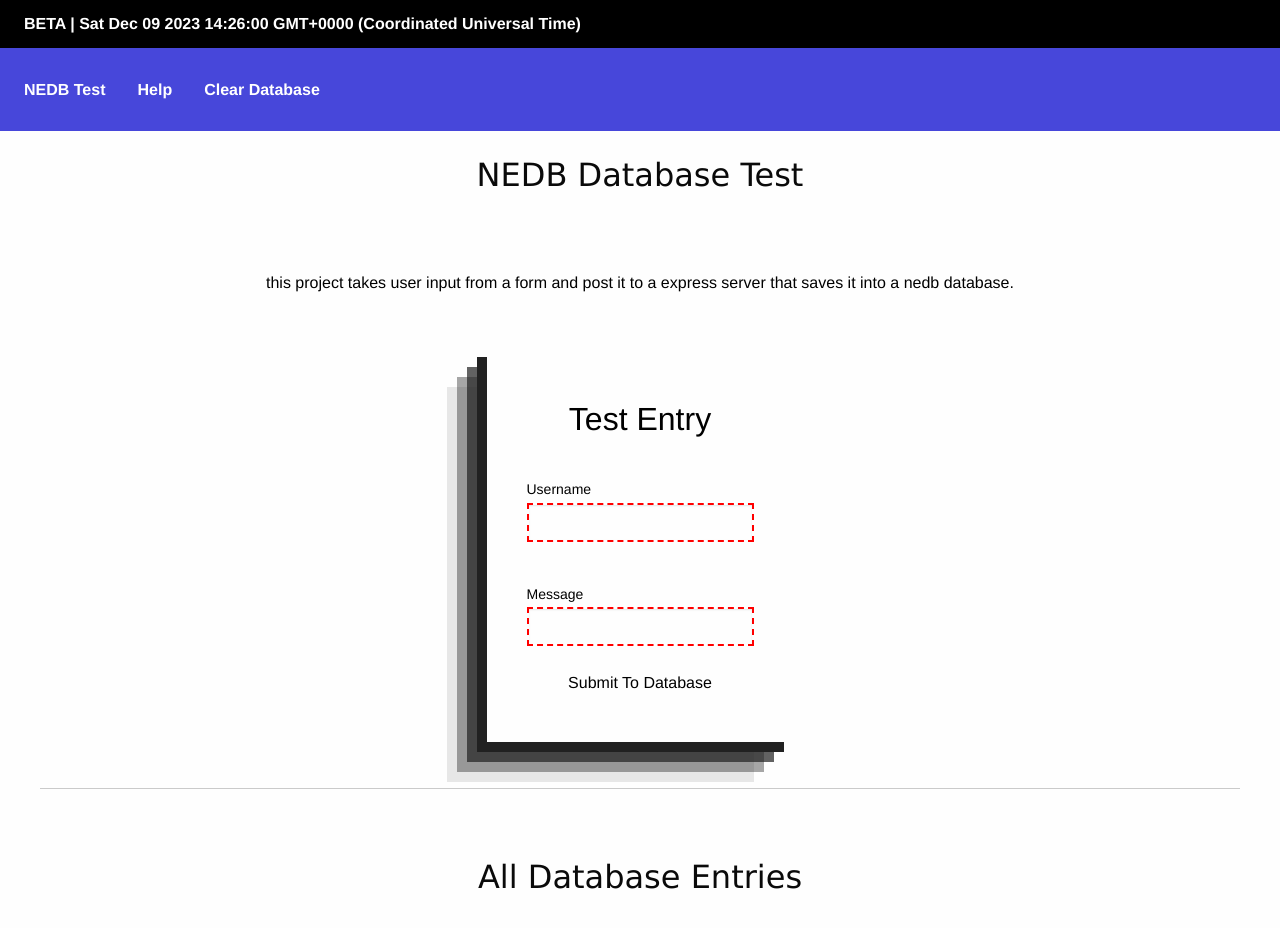
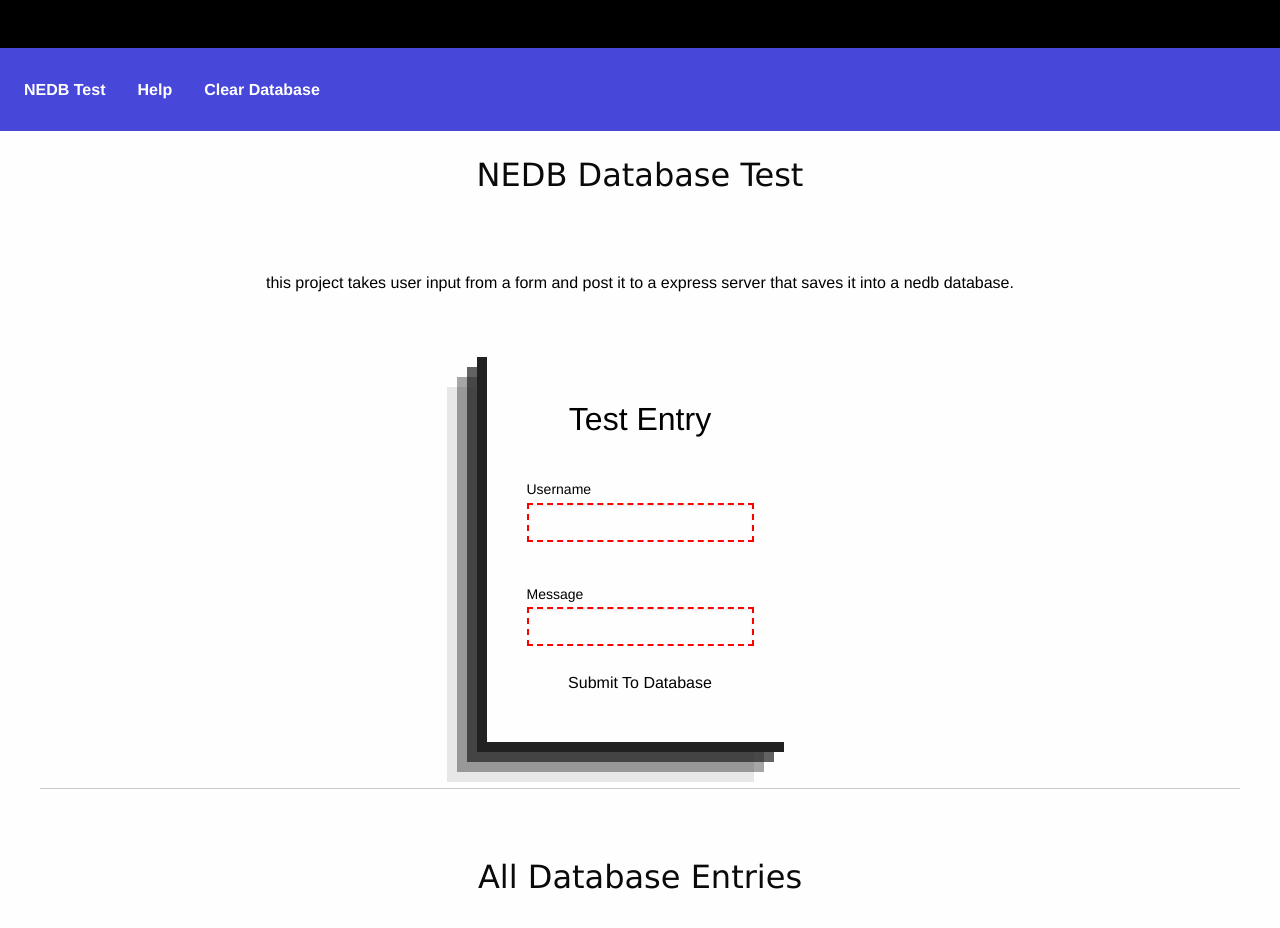
Before and after one commit to lloyduyar/express-crud, a website: page HomePage.html in a window 1280 px wide. Drawn offline with Linux system fonts and the light colour scheme; files that its build step writes are made by us from their sources; no server answers; files whose address does not match are found by name.

Commit message:
Update HomePage.html

```diff
--- a/HomePage.html
+++ b/HomePage.html
@@ -16,7 +16,6 @@
   <div class="title-bar" id="title-bar" data-responsive-toggle="" data-hide-for="small"
     style="background-color: black; color: white; height: 3rem" >
     <button class="" type="button" data-toggle></button>
-    <div class="title-bar-title"><span style="color:white">BETA</span>  |  <span id="dateAndTime"></span></div>
   </div>
   <!--InfoBar End-->
   <div id="stickyNav">
```
